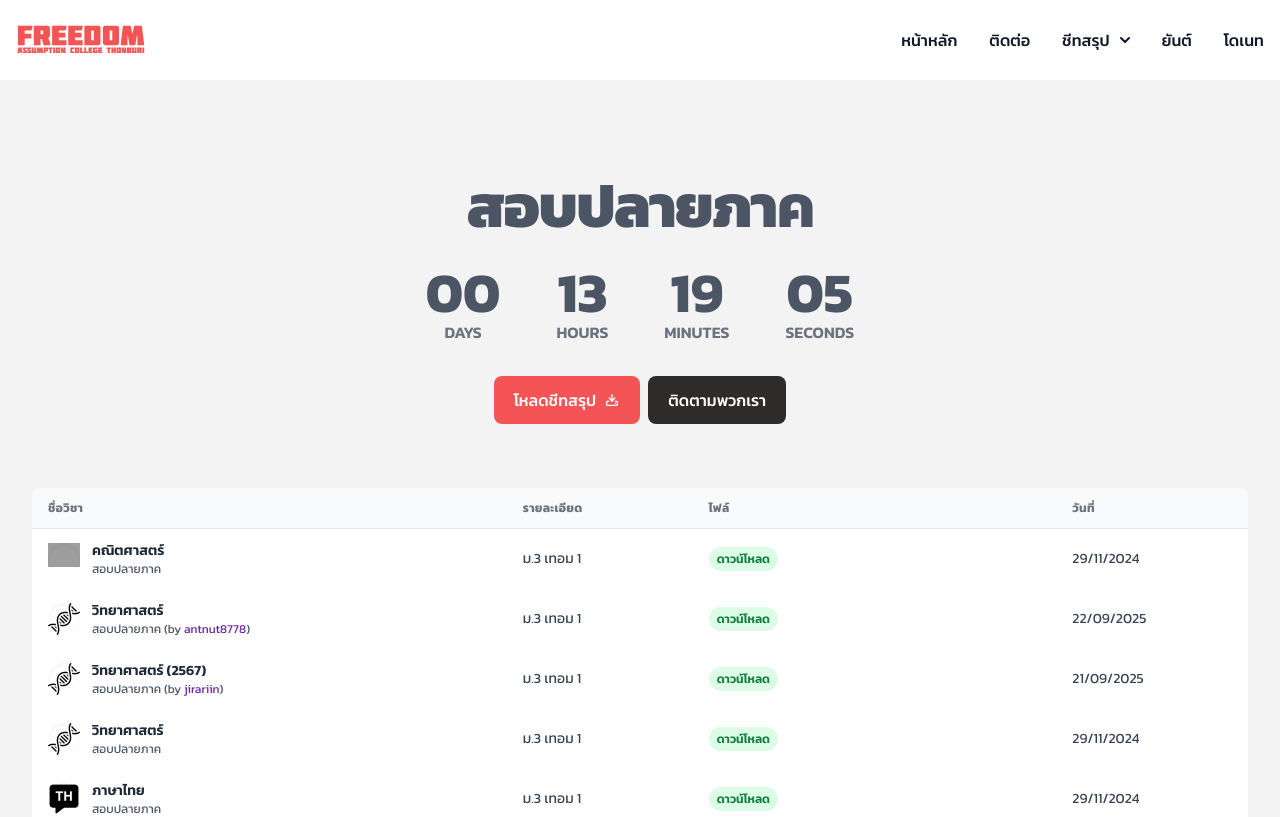
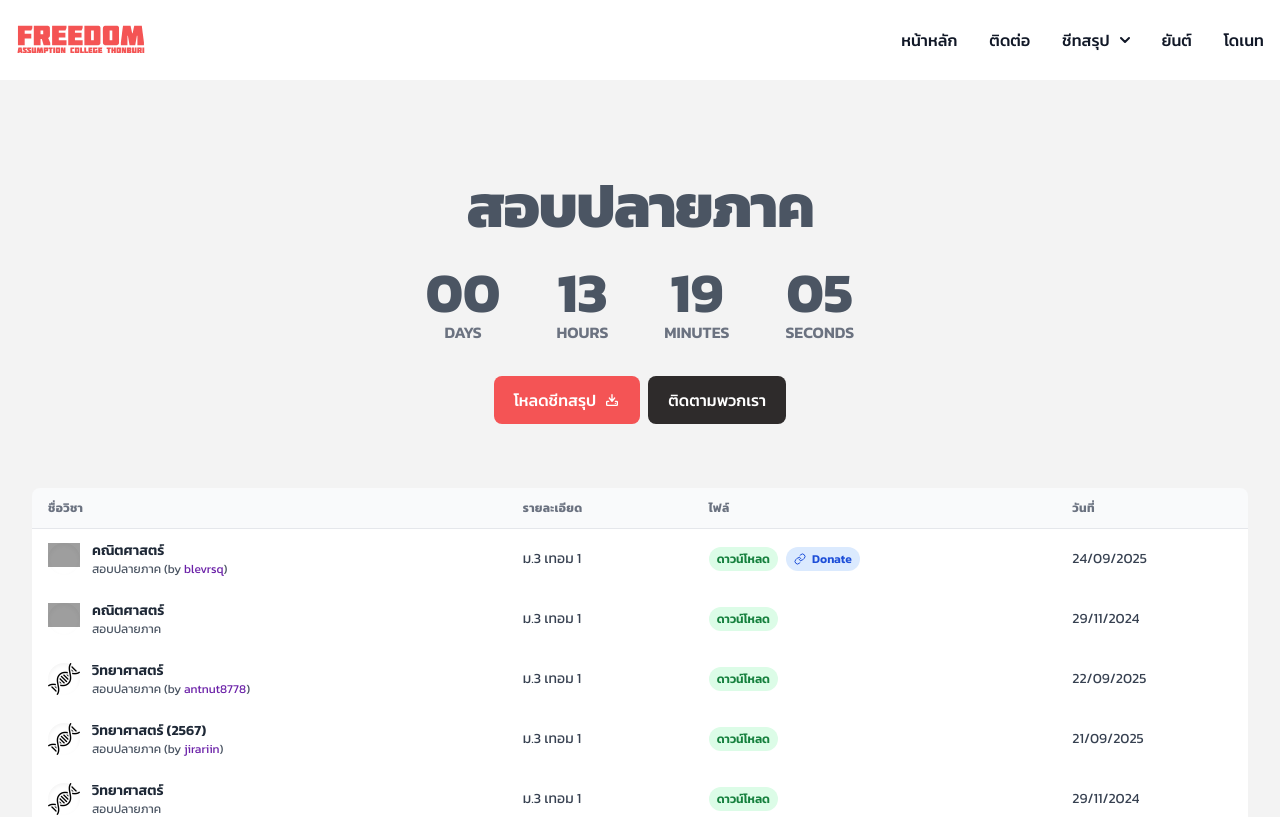
Before and after one commit to poomp5/freedom, a Next.js app: page / in a window 1280 px wide. Shown: the top 817 px of the page. Built offline with nearby package versions, Linux system fonts and the light colour scheme; grey boxes are pictures that could not be loaded.

Commit message:
feat:math m3

```diff
--- a/app/m3/final1/page.tsx
+++ b/app/m3/final1/page.tsx
@@ -7,6 +7,21 @@ const examType = "สอบปลายภาค" as const;
 const sheets = [
   {
     subject: "คณิตศาสตร์",
+    filename: "/m3/final1/math-new.pdf",
+    icon: "/assets/img/icon/math.png",
+    date: "24/09/2025",
+    term: "ม.3 เทอม 1",
+    by: {
+      name: "blevrsq",
+      url: "https://www.instagram.com/blevrsq/",
+    },
+    extraLink: {
+      label: "Donate",
+      url: "/donate/blevrsq",
+    },
+  },
+  {
+    subject: "คณิตศาสตร์ (2567)",
     filename: "/m3/final1/math.pdf",
     icon: "/assets/img/icon/math.png",
     date: "29/11/2024",
--- a/app/page.tsx
+++ b/app/page.tsx
@@ -8,6 +8,21 @@ import SheetRow from "@/app/components/SheetRow";
 const examType = "สอบปลายภาค" as const;
 
 const sheets = [
+  {
+    subject: "คณิตศาสตร์",
+    filename: "/m3/final1/math-new.pdf",
+    icon: "/assets/img/icon/math.png",
+    date: "24/09/2025",
+    term: "ม.3 เทอม 1",
+    by: {
+      name: "blevrsq",
+      url: "https://www.instagram.com/blevrsq/",
+    },
+    extraLink: {
+      label: "Donate",
+      url: "/donate/blevrsq",
+    },
+  },
   {
     subject: "คณิตศาสตร์",
     filename: "/m3/final1/math.pdf",
```
Also changed, not shown: 1 other file (tests, documents, lock files or other folders).
